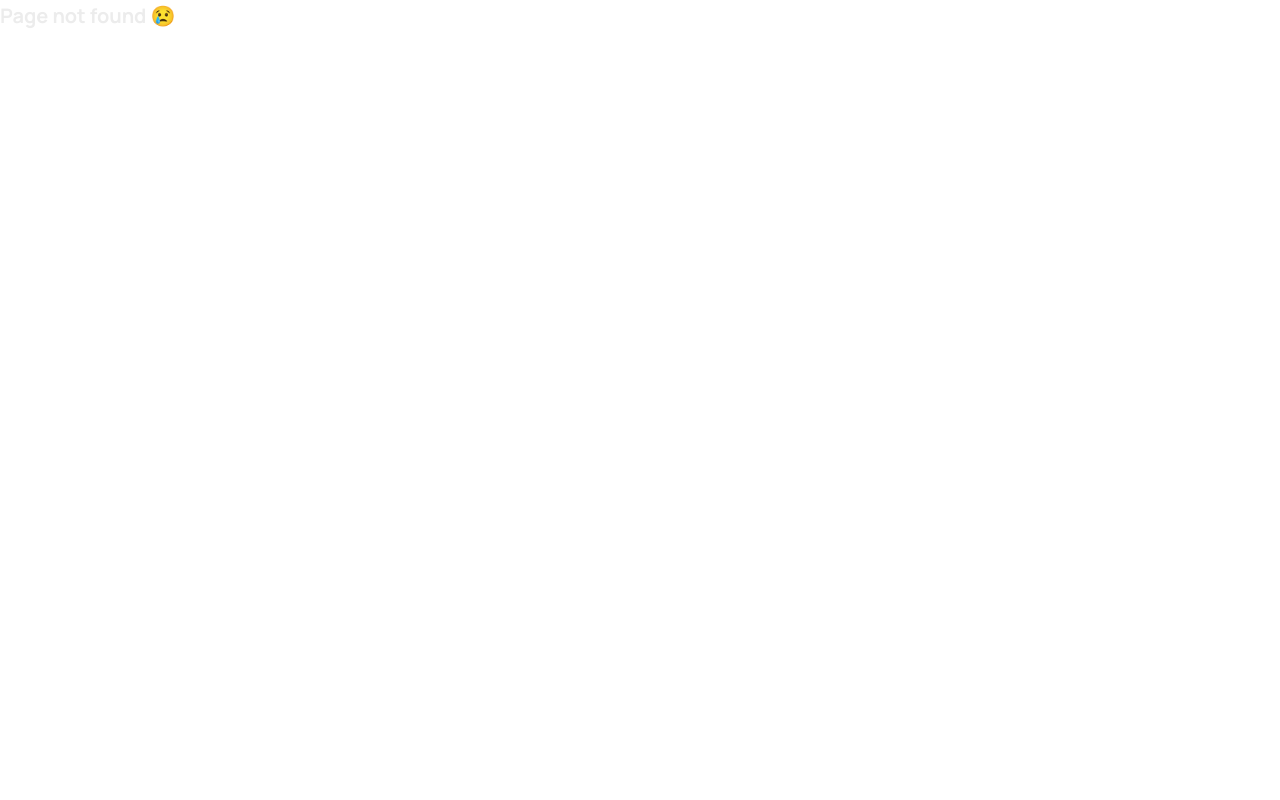
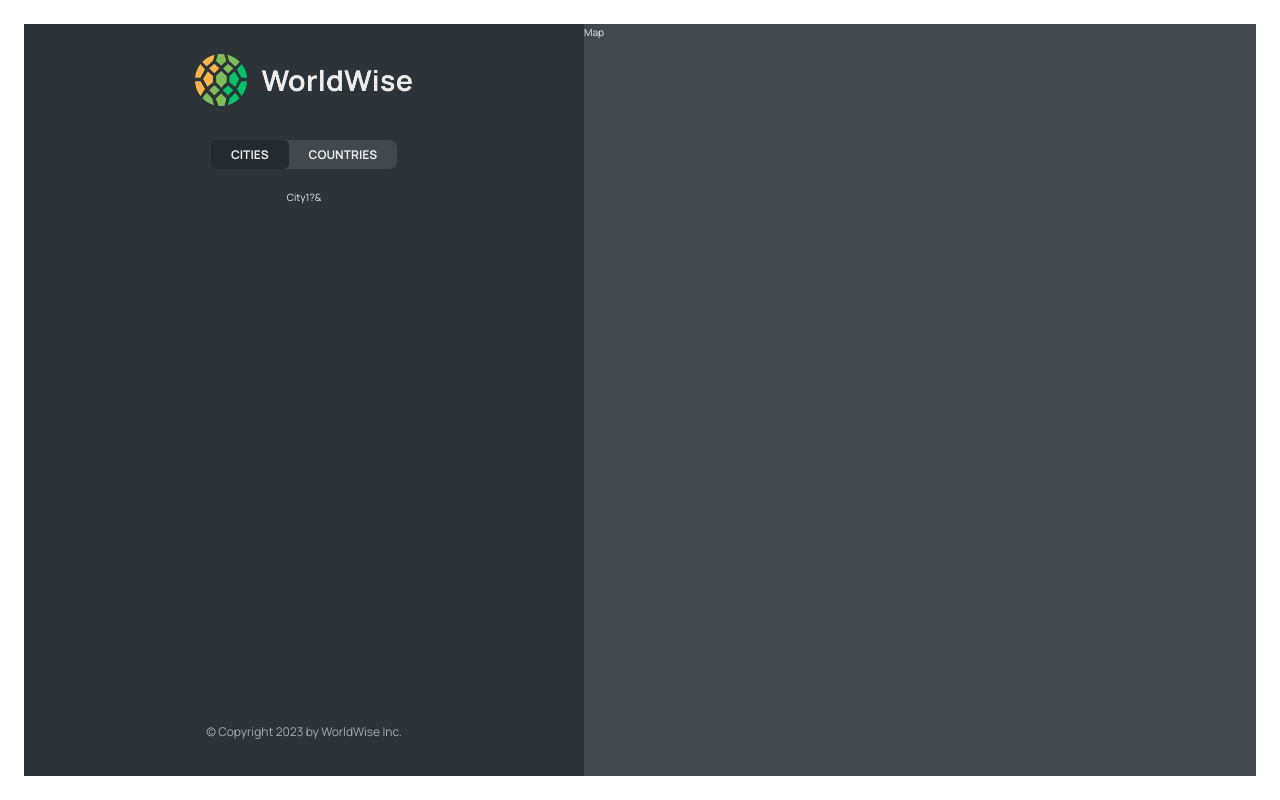
Before and after one commit to Gauravjoshi321/WorldWise, a React (Vite) app: page /app/cities/1 in a window 1280 px wide. Before the commit this address had no page. Built offline with nearby package versions, Linux system fonts and the light colour scheme; data requests are answered from the project's data file.

Commit message:
reactRouter

```diff
--- a/data/cities.json
+++ b/data/cities.json
@@ -22,7 +22,7 @@
         "lat": 40.46635901755316,
         "lng": -3.7133789062500004
       },
-      "id": 17806751
+      "id": 1780675
     },
     {
       "cityName": "Berlin",
@@ -35,6 +35,30 @@
         "lng": 13.376933665713324
       },
       "id": 98443197
+    },
+    {
+      "cityName": "Barcelona",
+      "country": "Spain",
+      "emoji": "🇪🇸",
+      "date": "2027-07-15T08:22:53.976Z",
+      "notes": "",
+      "position": {
+        "lat": 40.46635901755316,
+        "lng": -3.7133789062500004
+      },
+      "id": 17806751
+    },
+    {
+      "cityName": "Frankfurt",
+      "country": "Germany",
+      "emoji": "🇩🇪",
+      "date": "2027-02-12T09:24:11.863Z",
+      "notes": "Amazing 😃",
+      "position": {
+        "lat": 52.53586782505711,
+        "lng": 13.376933665713324
+      },
+      "id": 9844319
     }
   ]
 }
--- a/src/App.jsx
+++ b/src/App.jsx
@@ -7,6 +7,8 @@
 import AppLayout from './pages/AppLayout';
 import Login from "./pages/Login";
 import CityList from "./components/CityList";
+import CountryList from "./components/CountryList";
+import City from "./components/City";
 
 function App () {
   const [cities, setCities] = useState([]);
@@ -44,7 +46,8 @@
 
           <Route index element={<CityList cities={cities} isLoading={isLoading} isError={isError}/>}/>
           <Route path="cities" element={<CityList cities={cities} isLoading={isLoading} isError={isError}/>}/>
-          <Route path="countries" element={<p>List of countries</p>}/>
+          <Route path="countries" element={<CountryList cities={cities} isLoading={isLoading} isError={isError}/>}/>
+          <Route path="cities/:id" element={<City/>}/>
           <Route path="form" element={<p>Form</p>}/>
 
         </Route>
--- a/src/components/City.jsx
+++ b/src/components/City.jsx
@@ -1,3 +1,4 @@
+import { useParams, useSearchParams } from "react-router-dom";
 import styles from "./City.module.css";
 
 const formatDate = (date) =>
@@ -19,43 +20,51 @@
 
   const { cityName, emoji, date, notes } = currentCity;
 
-  return (
-    <div className={styles.city}>
-      <div className={styles.row}>
-        <h6>City name</h6>
-        <h3>
-          <span>{emoji}</span> {cityName}
-        </h3>
-      </div>
+  const {id} = useParams();
+  const [searchParams, setSearchParams] = useSearchParams();
 
-      <div className={styles.row}>
-        <h6>You went to {cityName} on</h6>
-        <p>{formatDate(date || null)}</p>
-      </div>
+  const lat = searchParams.get("lat");
+  const lng = searchParams.get("lng");
 
-      {notes && (
-        <div className={styles.row}>
-          <h6>Your notes</h6>
-          <p>{notes}</p>
-        </div>
-      )}
+  return <div>City{id}?{lat}&{lng}</div>
 
-      <div className={styles.row}>
-        <h6>Learn more</h6>
-        <a
-          href={`https://en.wikipedia.org/wiki/${cityName}`}
-          target="_blank"
-          rel="noreferrer"
-        >
-          Check out {cityName} on Wikipedia &rarr;
-        </a>
-      </div>
+  // return (
+  //   <div className={styles.city}>
+  //     <div className={styles.row}>
+  //       <h6>City name</h6>
+  //       <h3>
+  //         <span>{emoji}</span> {cityName}
+  //       </h3>
+  //     </div>
 
-      <div>
-        <ButtonBack />
-      </div>
-    </div>
-  );
+  //     <div className={styles.row}>
+  //       <h6>You went to {cityName} on</h6>
+  //       <p>{formatDate(date || null)}</p>
+  //     </div>
+
+  //     {notes && (
+  //       <div className={styles.row}>
+  //         <h6>Your notes</h6>
+  //         <p>{notes}</p>
+  //       </div>
+  //     )}
+
+  //     <div className={styles.row}>
+  //       <h6>Learn more</h6>
+  //       <a
+  //         href={`https://en.wikipedia.org/wiki/${cityName}`}
+  //         target="_blank"
+  //         rel="noreferrer"
+  //       >
+  //         Check out {cityName} on Wikipedia &rarr;
+  //       </a>
+  //     </div>
+
+  //     <div>
+  //       <ButtonBack />
+  //     </div>
+  //   </div>
+  // );
 }
 
 export default City;
--- a/src/components/CityItem.jsx
+++ b/src/components/CityItem.jsx
@@ -1,3 +1,4 @@
+import { Link } from "react-router-dom";
 import styles from "./CityItem.module.css"
 
 const formatDate = (date) =>
@@ -9,11 +10,13 @@
 
 function CityItem ({city}) {
   return (
-    <li className={styles.cityItem}>
-      <span className={styles.emoji}>{city.emoji}</span>
-      <h3 className={styles.name}>{city.cityName}</h3>
-      <time className={styles.date}>{formatDate(city.date)}</time>
-      <button className={styles.deleteBtn}>&times;</button>
+    <li>
+      <Link className={styles.cityItem} to={`${city.id}?lat=${city.position.lat}&lng=${city.position.lng}`}>
+        <span className={styles.emoji}>{city.emoji}</span>
+        <h3 className={styles.name}>{city.cityName}</h3>
+        <time className={styles.date}>{formatDate(city.date)}</time>
+        <button className={styles.deleteBtn}>&times;</button>
+      </Link>
     </li>
   )
 }
--- a/src/components/CityList.jsx
+++ b/src/components/CityList.jsx
@@ -14,7 +14,7 @@
 
   return (
     <ul className={styles.cityList}>
-     { cities.map(city => (<CityItem city={city} key={city.cityName}/>))}
+     { cities.map(city => (<CityItem city={city} key={city.id}/>))}
     </ul>
   )
 }
--- /dev/null
+++ b/src/components/CountryList.jsx
@@ -0,0 +1,28 @@
+import CountryItem from "./CountryItem";
+import styles from "./CountryList.module.css";
+import Message from "./Message";
+import Spinner from "./Spinner";
+
+function CountryList ({cities, isLoading, isError}) {
+
+  if(isLoading) return <Spinner/>;
+  if(isError) return <Message message={"Something went wrong... please refresh"}/>
+  if(!cities.length) return <Message message={"Hiee, Add your first city by clicking on a city on the map"}/>;
+
+  const countries = cities.reduce((arr, city) => {
+    if(!arr.map(el => el.country).includes(city.country)){
+      return [...arr, {country: city.country, emoji: city.emoji, id: city.id}]
+    }
+    else return arr;
+  }, [])
+
+  return (
+    <ul className={styles.countryList}>
+      {countries.map(country => (
+        <CountryItem country={country} key={country.id}/>
+      ))}
+    </ul>
+  )
+}
+
+export default CountryList;
```
